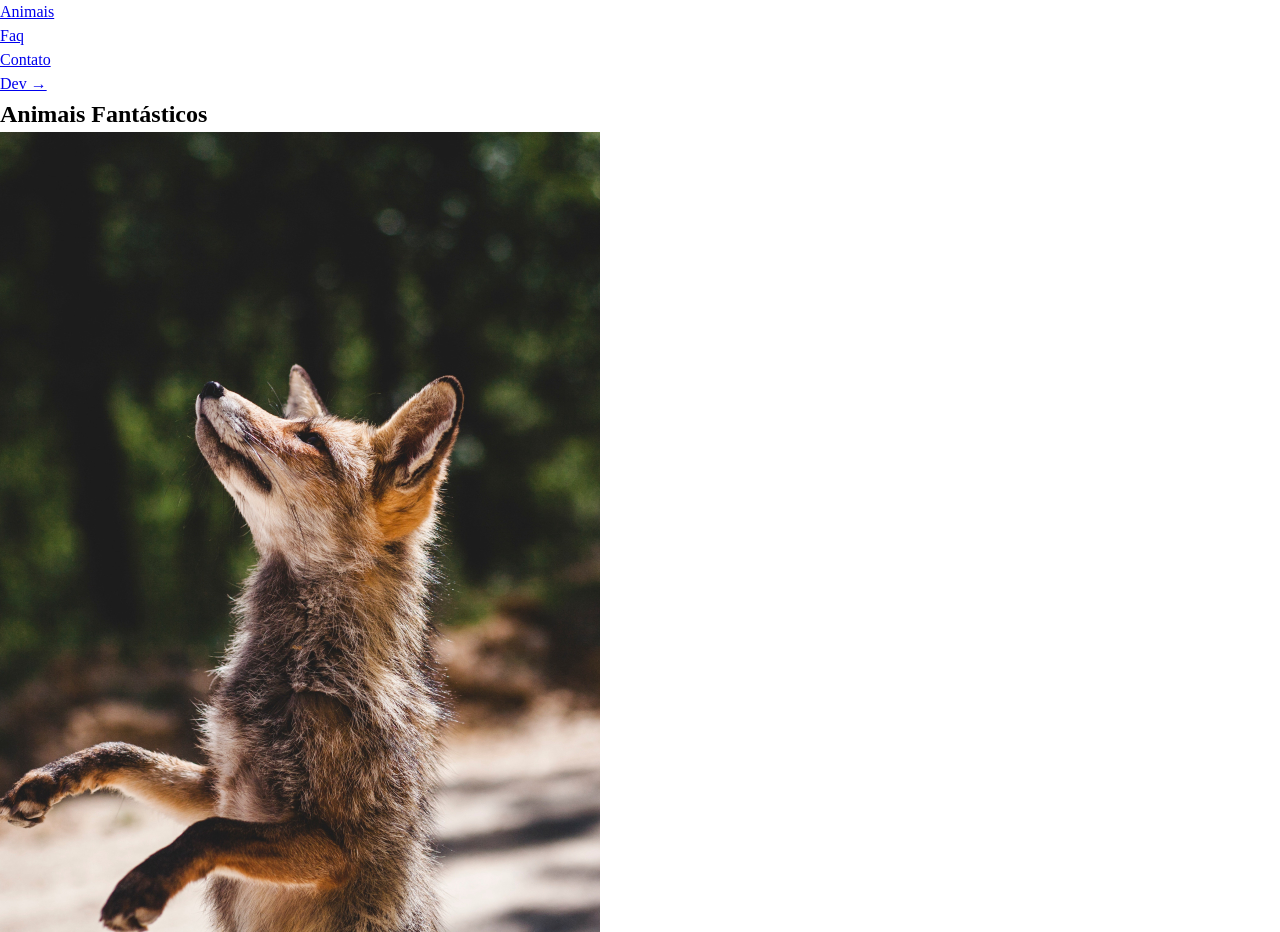
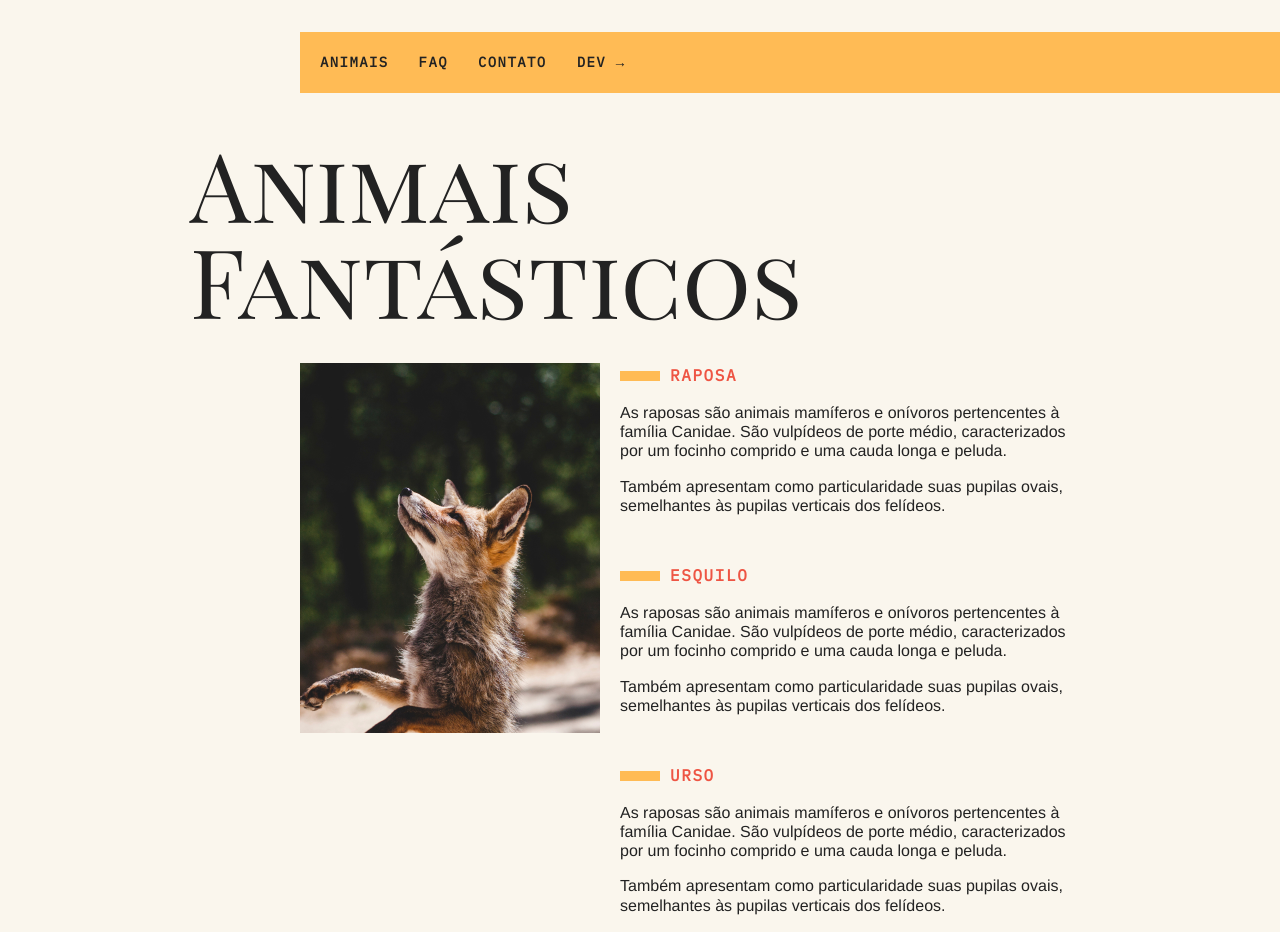
Before and after one commit to phenrique7/labs, a plain HTML site: page animais-fantasticos/index.html in a window 1280 px wide. Shown: the top 932 px of the page. Drawn offline with Linux system fonts and the light colour scheme.

Commit message:
feat: add base css

```diff
--- a/animais-fantasticos/css/style.css
+++ b/animais-fantasticos/css/style.css
@@ -0,0 +1,178 @@
+:root {
+  --ibm-plex-mono-font: 'IBM Plex Mono', monospace;
+  --helvetica-font: Helvetica, Arial, sans-serif;
+  --main-text-color: #222222;
+  --main-yellow: #ffbb55;
+  --main-background-color: #faf6ed;
+  --main-red: #ee5544;
+}
+
+body {
+  background: var(--main-background-color);
+  color: var(--main-text-color);
+  -webkit-font-smoothing: antialiased;
+}
+
+main {
+  display: grid;
+  grid-template-columns: 1fr 120px minmax(300px, 800px) 1fr;
+}
+
+header {
+  grid-column: 3 / 5;
+  margin-top: 2rem;
+  margin-bottom: 2rem;
+  background: var(--main-yellow);
+}
+
+.menu ul {
+  display: flex;
+  flex-wrap: wrap;
+  padding: 10px;
+}
+
+.menu li a {
+  display: block;
+  padding: 10px;
+  margin-right: 10px;
+  color: var(--main-text-color);
+  text-decoration: none;
+  font-family: var(--ibm-plex-mono-font);
+  font-weight: bold;
+  text-transform: uppercase;
+  font-size: 0.875rem;
+  letter-spacing: .1em;
+}
+
+.grid-section {
+  grid-column: 2 / 4;
+  width: 100%;
+  padding: 10px;
+  display: grid;
+  grid-template-columns: 90px 300px 1fr;
+  grid-gap: 20px;
+  margin-bottom: 4rem;
+}
+
+.titulo {
+  font-family: 'Playfair Display SC', georgia;
+  font-size: 6rem;
+  line-height: 1;
+  font-weight: 400;
+  margin-bottom: 1rem;
+  grid-column: 1 / 4;
+}
+
+.animais h2::before {
+  content: '';
+  display: inline-block;
+  width: 40px;
+  height: 10px;
+  margin-right: 10px;
+  background: var(--main-yellow);
+}
+
+.animais h2 {
+  font-family: var(--ibm-plex-mono-font);
+  font-size: 1rem;
+  text-transform: uppercase;
+  letter-spacing: .1em;
+  margin-bottom: 1rem;
+  color: var(--main-red);
+}
+
+.animais p {
+  font-family: var(--helvetica-font);
+  line-height: 1.2;
+  margin-bottom: 1rem;
+}
+
+.animais-lista {
+  height: 370px;
+  overflow-y: scroll;
+  grid-column: 2;
+  scrollbar-color: var(--main-yellow) var(--main-background-color);
+  scrollbar-width: thin;
+}
+
+.animais-lista::-webkit-scrollbar {
+  width: 0.5rem;
+}
+
+.animais-lista::-webkit-scrollbar-thumb {
+  background: var(--main-yellow);
+}
+
+.animais-lista::-webkit-scrollbar-track {
+  background: var(--main-background-color);
+}
+
+.animais-descricao {
+  grid-column: 3;
+}
+
+.animais-descricao article {
+  margin-bottom: 3rem;
+}
+
+.faq-lista {
+  grid-column: 2 / 4;
+}
+
+.faq-lista dt {
+  font-family: var(--ibm-plex-mono-font);
+  font-weight: bold;
+  margin-top: 2rem;
+  margin-bottom: .5rem;
+  color: var(--main-red);
+}
+
+.faq-lista dt::before {
+  content: '';
+  display: inline-block;
+  width: 20px;
+  height: 10px;
+  margin-right: 10px;
+  background: var(--main-yellow);
+}
+
+.faq-lista dd {
+  font-family: var(--helvetica-font);
+  margin-bottom: .5rem;
+  margin-left: 30px;
+}
+
+.mapa {
+  grid-column: 2;
+}
+
+address {
+  grid-column: 3;
+}
+
+address p {
+  font-style: normal;
+  margin-bottom: 1rem;
+  font-family: var(--helvetica-font);
+}
+
+address p::before {
+  content: '';
+  display: inline-block;
+  width: 20px;
+  height: 10px;
+  margin-right: 10px;
+  background: var(--main-yellow);
+}
+
+.copy {
+  grid-column: 3 / 5;
+  margin-bottom: 2rem;
+  background: var(--main-yellow);
+}
+
+.copy p {
+  padding: 20px;
+  font-family: var(--ibm-plex-mono-font);
+  font-weight: bold;
+}
--- a/animais-fantasticos/index.html
+++ b/animais-fantasticos/index.html
@@ -5,8 +5,14 @@
   <meta name="viewport" content="width=device-width, initial-scale=1.0">
   <meta http-equiv="X-UA-Compatible" content="ie=edge">
   <title>Animais Fantásticos</title>
+  <link href="https://fonts.googleapis.com/css?family=IBM+Plex+Mono&display=swap" rel="stylesheet">
+  <link href="https://fonts.googleapis.com/css?family=Playfair+Display+SC&display=swap" rel="stylesheet">
   <link rel="stylesheet" href="css/reset.css">
   <link rel="stylesheet" href="css/style.css">
+  <script>
+    var ie11PolyfillScript = '<script src="js/ie11-polyfill.js"></scr' + 'ipt>';
+    window.MSInputMethodContext && document.documentMode && document.write(ie11PolyfillScript);
+  </script>
 </head>
 <body>
   <main>
@@ -22,7 +28,7 @@
     </header>
     <section class="grid-section animais" id="animais">
       <h1 class="titulo">Animais Fantásticos</h1>
-      <ul>
+      <ul class="animais-lista">
         <li><img src="img/imagem1.jpg" alt="Animal 1"></li>
         <li><img src="img/imagem2.jpg" alt="Animal 2"></li>
         <li><img src="img/imagem3.jpg" alt="Animal 3"></li>
@@ -88,8 +94,8 @@
       </div>
     </section>
     <section class="grid-section faq" id="faq">
-      <h1>FAQ</h1>
-      <dl>
+      <h1 class="titulo">FAQ</h1>
+      <dl class="faq-lista">
         <dt>Qual a idade dos animais?</dt>
         <dd>As raposas são animais mamíferos e onívoros pertencentes à família Canidae. São vulpídeos de porte médio, caracterizados por um focinho comprido e uma cauda longa e peluda.</dd>
         <dt>Eles são fantásticos?</dt>
@@ -101,7 +107,7 @@
       </dl>
     </section>
     <section class="grid-section contato" id="contato">
-      <h1>Contato</h1>
+      <h1 class="titulo">Contato</h1>
       <div class="mapa">
         <img src="img/mapa.png" alt="Mapa">
       </div>
```
Also changed, not shown: animais-fantasticos/js/ie11-polyfill.js (added, +27 -0 lines).
